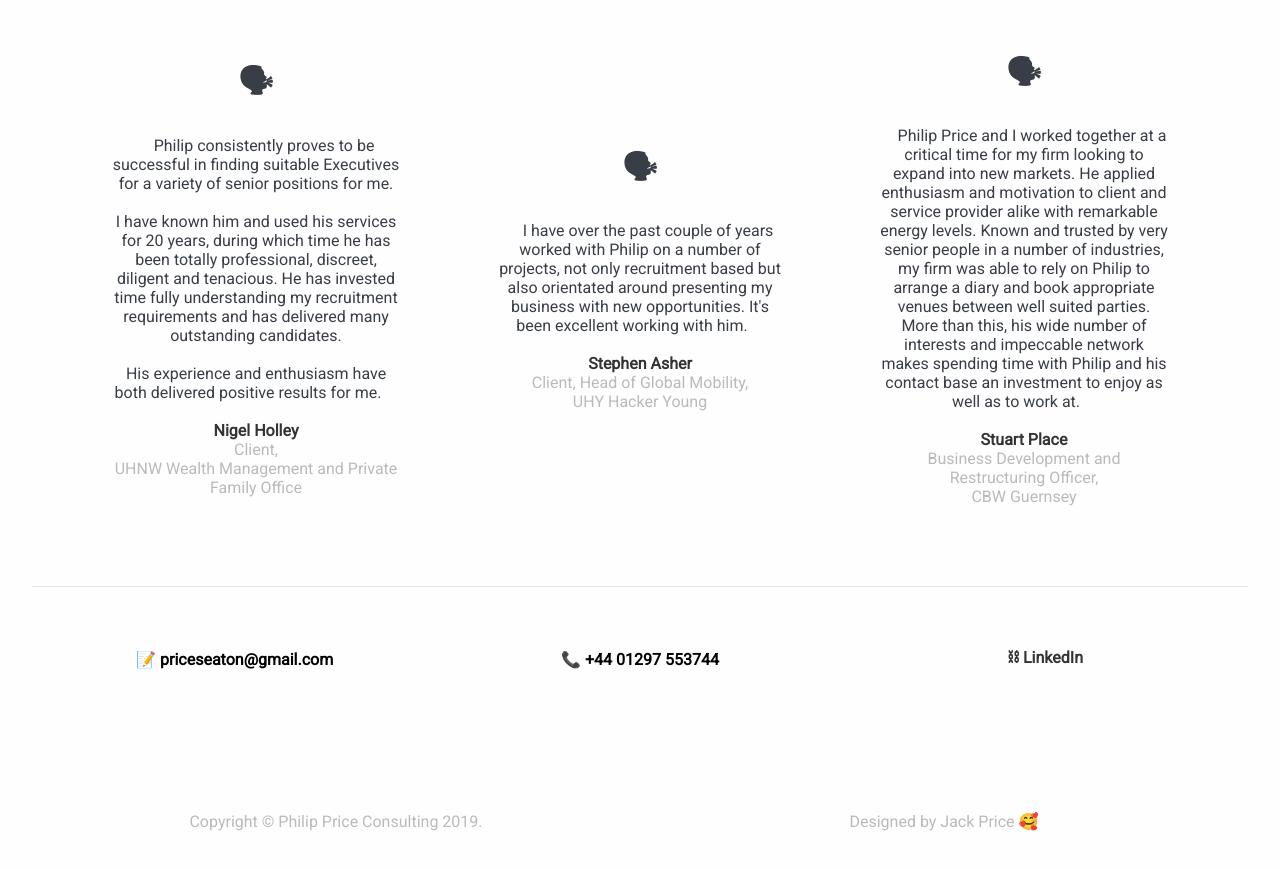
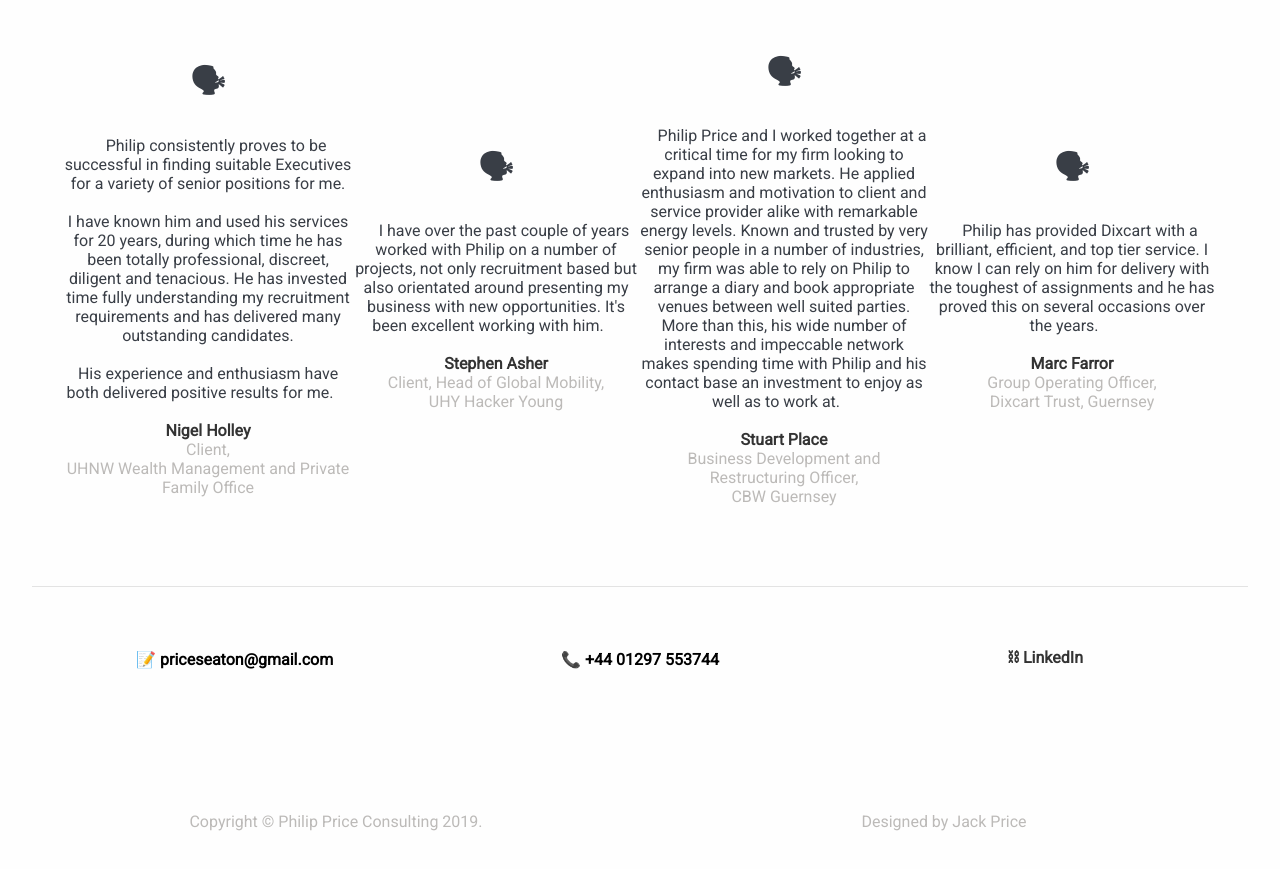
Before and after one commit to philipprice/philipprice.github.io, a plain HTML site: page index.html in a window 1280 px wide. Shown: the part 1840-2709 px from the top of the page. Drawn offline with Linux system fonts and the light colour scheme.

Commit message:
Update index.html

```diff
--- a/index.html
+++ b/index.html
@@ -94,6 +94,20 @@
 			<span class="company">CBW Guernsey</span>
 			</p>
 		</div>
+		<div class="testimony">
+			<h1>🗣</h1>
+			<span class="quote">
+			Philip has provided Dixcart with a brilliant, efficient, and top tier service. I know I can rely on him for delivery with the toughest of assignments and he has proved this on several occasions over the years.
+			</span>
+			<br>
+			<br>
+			<span class="author">Marc Farror</span>
+			<br>
+			<span class="position">Group Operating Officer,</span>
+			<br>
+			<span class="company">Dixcart Trust, Guernsey</span>
+			</p>
+		</div>
 	</div>
 
 	<div id="contact-me" class="contact-me">
@@ -103,7 +117,7 @@
 	</div>
 	<div class="footer">
 		<p>Copyright &copy; Philip Price Consulting 2019.</p>
-		<p>Designed by Jack Price 🥰</p>
+		<p>Designed by Jack Price</p>
 	</div>
 </body>
 </html>
```
